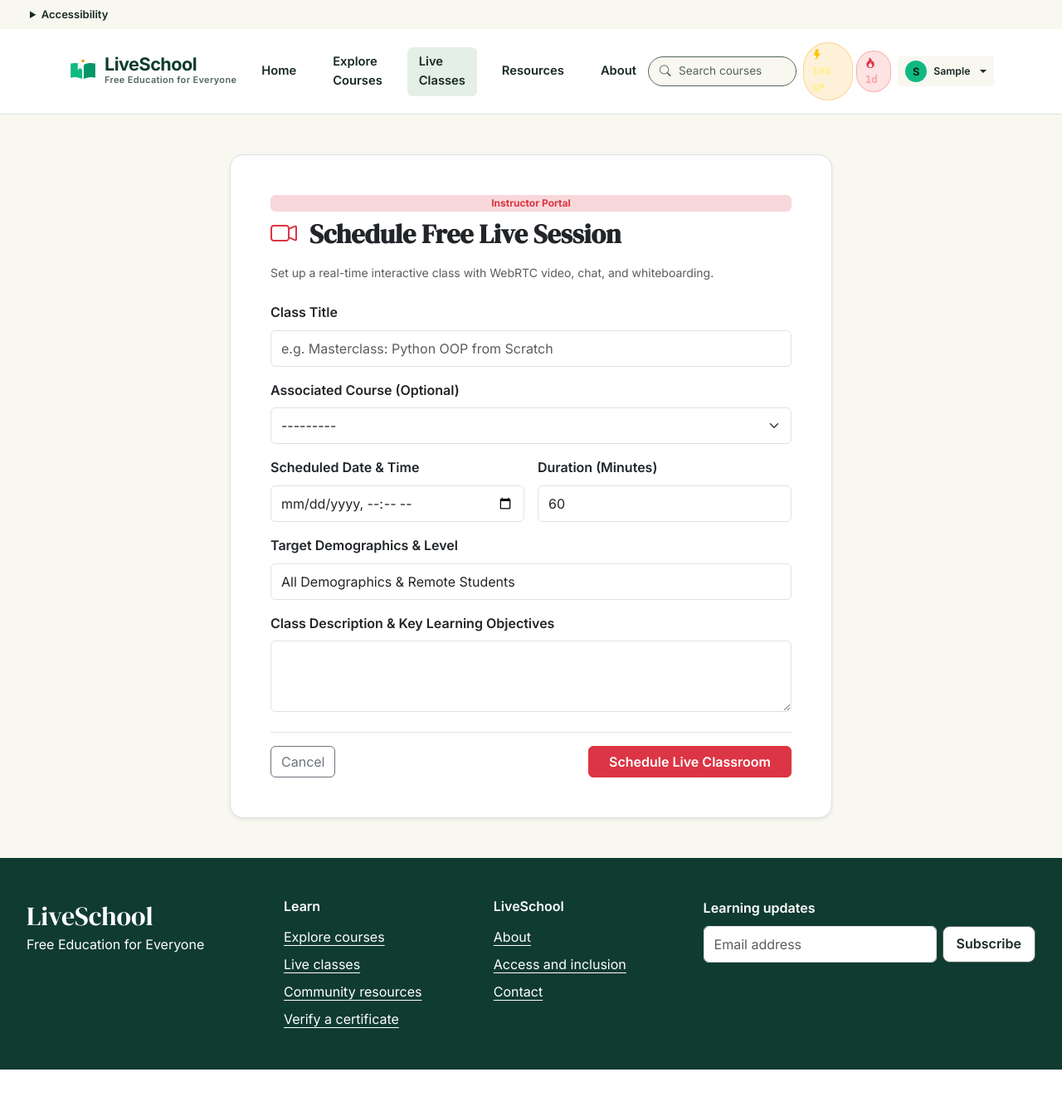
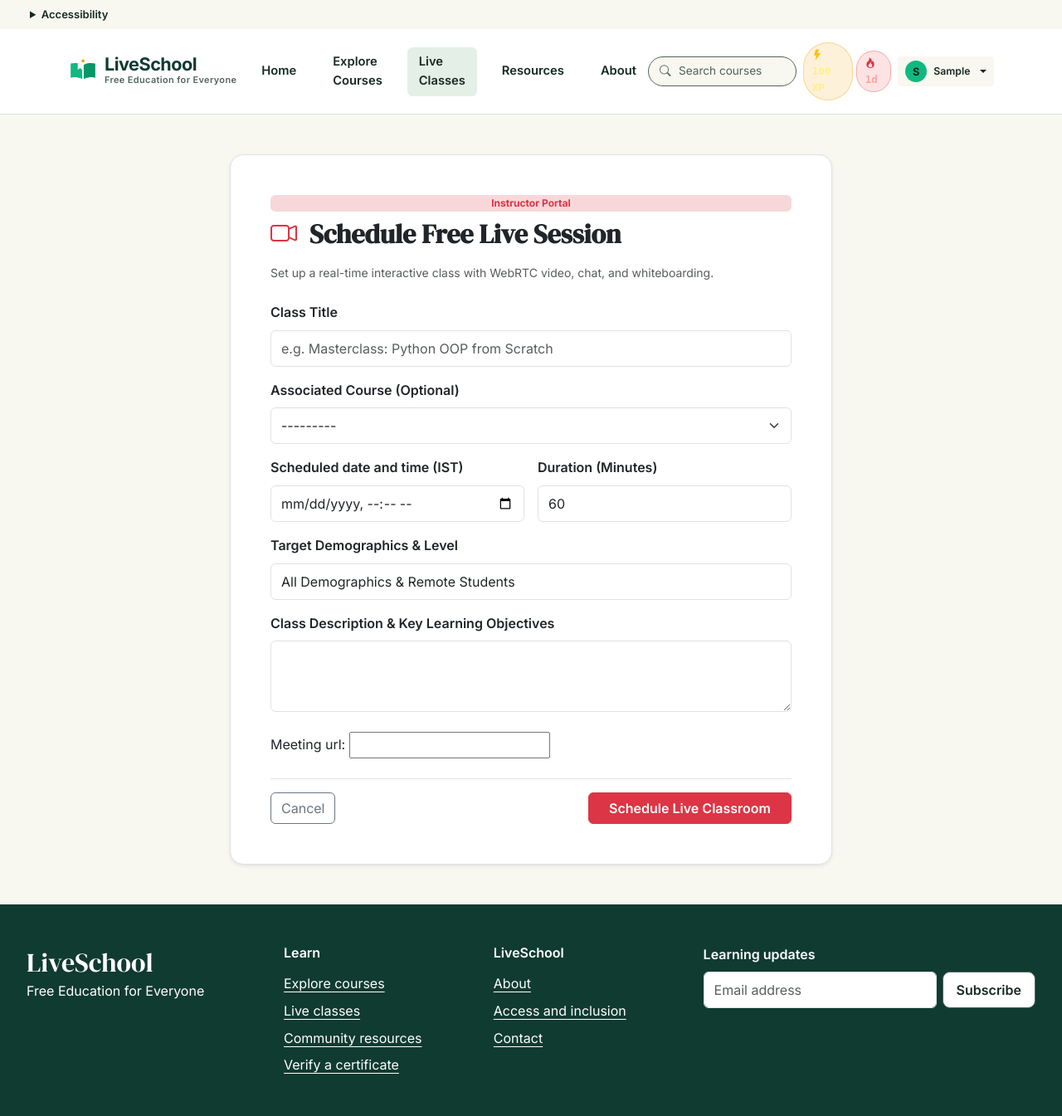
Before and after one commit to Raviranjan010/INT-253, a Django app: page /live/schedule/ in a window 1280 px wide. Shown: the whole page at 83% size. Before the commit the page ends 1289 px from the top, so only its background shows below. Run offline with Django 5.2, Linux system fonts and the light colour scheme; the visitor is signed in with stand-in values (Sample User, id 1); data comes from the database, SQL or seed files in the repository; data that the repository does not hold is empty; some libraries are stand-ins or nearby versions.

Commit message:
feat: implement live classes module with models, views, forms, and templates

```diff
--- a/accounts/models.py
+++ b/accounts/models.py
@@ -98,10 +98,12 @@ class CustomUser(AbstractUser):
         self.refresh_from_db(fields=['xp_points'])
 
     def update_streak(self):
-        today = timezone.now().date()
+        today = timezone.localdate()
         if self.last_active_date:
             last_date = self.last_active_date.date() if hasattr(self.last_active_date, 'date') else self.last_active_date
             diff = (today - last_date).days
+            if diff <= 0:
+                return
             if diff == 1:
                 self.streak_count += 1
             elif diff > 1:
--- a/live_classes/forms.py
+++ b/live_classes/forms.py
@@ -1,8 +1,22 @@
 from django import forms
+from django.utils import timezone
+from urllib.parse import urlsplit
 from .models import LiveSession, LiveClassDoubt
 from courses.models import Course
 
 class LiveSessionScheduleForm(forms.ModelForm):
+    def clean_scheduled_start(self):
+        start = self.cleaned_data['scheduled_start']
+        if start <= timezone.now():
+            raise forms.ValidationError('Choose a future date and time (IST).')
+        return start
+
+    def clean_meeting_url(self):
+        value = self.cleaned_data['meeting_url']
+        if value and urlsplit(value).scheme != 'https':
+            raise forms.ValidationError('Enter an HTTPS meeting link.')
+        return value
+
     def __init__(self, *args, user=None, **kwargs):
         super().__init__(*args, **kwargs)
         if user is not None and not user.is_staff:
@@ -10,7 +24,7 @@ class LiveSessionScheduleForm(forms.ModelForm):
 
     class Meta:
         model = LiveSession
-        fields = ('title', 'course', 'scheduled_start', 'duration_minutes', 'description', 'target_demographics')
+        fields = ('title', 'course', 'scheduled_start', 'duration_minutes', 'description', 'target_demographics', 'meeting_url')
         widgets = {
             'title': forms.TextInput(attrs={'class': 'form-control', 'placeholder': 'e.g. Masterclass: Python OOP from Scratch'}),
             'course': forms.Select(attrs={'class': 'form-select'}),
--- a/live_classes/models.py
+++ b/live_classes/models.py
@@ -28,6 +28,7 @@ class LiveSession(models.Model):
     status = models.CharField(max_length=20, choices=STATUS_CHOICES, default='scheduled')
     target_demographics = models.CharField(max_length=150, default='All Demographics & Remote Students')
     recording_url = models.URLField(blank=True, null=True, help_text='Link to session recording for offline/rural students')
+    meeting_url = models.URLField(blank=True)
     created_at = models.DateTimeField(auto_now_add=True)
 
     class Meta:
@@ -35,7 +36,7 @@ class LiveSession(models.Model):
 
     def save(self, *args, **kwargs):
         if not self.room_name:
-            self.room_name = f"liveschool-{str(self.id)[:8]}"
+            self.room_name = f"liveschool-{self.id.hex}"
         super().save(*args, **kwargs)
 
     def __str__(self):
@@ -43,11 +44,7 @@ class LiveSession(models.Model):
 
     @property
     def is_live_now(self):
-        if self.status == 'live':
-            return True
-        now = timezone.now()
-        end_time = self.scheduled_start + timezone.timedelta(minutes=self.duration_minutes)
-        return self.scheduled_start <= now <= end_time and self.status != 'completed'
+        return self.status == 'live'
 
     @property
     def attendee_count(self):
--- a/live_classes/urls.py
+++ b/live_classes/urls.py
@@ -7,6 +7,7 @@ urlpatterns = [
     path('', views.live_class_list, name='live_class_list'),
     path('schedule/', views.schedule_live_class, name='schedule_live_class'),
     path('<uuid:session_id>/', views.live_class_room, name='live_class_room'),
+    path('<uuid:session_id>/manage/', views.manage_session, name='manage_session'),
     path('<uuid:session_id>/doubt/', views.post_doubt, name='post_doubt'),
     path('doubt/<int:doubt_id>/answer/', views.answer_doubt, name='answer_doubt'),
 ]
--- a/live_classes/views.py
+++ b/live_classes/views.py
@@ -1,9 +1,13 @@
 from django.shortcuts import render, redirect, get_object_or_404
+from django import forms
 from django.contrib.auth.decorators import login_required
 from django.contrib import messages
 from django.http import HttpResponseNotAllowed
 from django.utils import timezone
 from django.conf import settings
+from django.core.exceptions import PermissionDenied
+from django.db import transaction
+from django.views.decorators.http import require_POST
 
 from .models import LiveSession, SessionAttendee, LiveClassDoubt
 from .forms import LiveSessionScheduleForm, DoubtForm
@@ -30,7 +34,7 @@ def live_class_list(request):
 @login_required
 def live_class_room(request, session_id):
     session = get_object_or_404(LiveSession.objects.select_related('course', 'instructor'), id=session_id)
-    is_session_host = (request.user == session.instructor or request.user.is_staff)
+    is_session_host = request.user.is_staff or (request.user.is_instructor and request.user == session.instructor)
 
     # 1. Enforce enrollment access restriction if session is tied to a specific course
     if session.course and not is_session_host:
@@ -47,8 +51,9 @@ def live_class_room(request, session_id):
         return redirect('live_classes:live_class_list')
 
     # 3. Track attendance & prevent XP manipulation (award attendance XP exactly once per session)
-    SessionAttendee.objects.get_or_create(session=session, user=request.user)
-    request.user.award_xp('live_attendance', session.id, 10)
+    if not is_session_host and not request.user.is_instructor:
+        SessionAttendee.objects.get_or_create(session=session, user=request.user)
+        request.user.award_xp('live_attendance', session.id, 10)
 
     # Doubts in this session
     doubts = session.doubts.select_related('student').all()
@@ -58,11 +63,45 @@ def live_class_room(request, session_id):
         'session': session,
         'doubts': doubts,
         'doubt_form': doubt_form,
-        'jitsi_domain': getattr(settings, 'JITSI_DOMAIN', 'meet.jit.si'),
+        'jitsi_domain': settings.JITSI_DOMAIN if settings.JITSI_DOMAIN != 'meet.jit.si' else '',
         'user_display_name': request.user.get_full_name() or request.user.username,
         'is_instructor': is_session_host,
     }
     return render(request, 'live_classes/live_class_room.html', context)
+
+
+@login_required
+@require_POST
+@transaction.atomic
+def manage_session(request, session_id):
+    session = get_object_or_404(LiveSession.objects.select_for_update(), id=session_id)
+    if not (request.user.is_staff or (request.user.is_instructor and request.user == session.instructor)):
+        raise PermissionDenied
+    transitions = {
+        'scheduled': {'start': 'live', 'cancel': 'cancelled'},
+        'live': {'end': 'completed', 'cancel': 'cancelled'},
+    }
+    action = request.POST.get('action')
+    target = transitions.get(session.status, {}).get(action)
+    if target:
+        session.status = target
+        session.save(update_fields=['status'])
+    elif action == 'recording' and session.status == 'completed':
+        field = forms.URLField(assume_scheme='https')
+        try:
+            value = field.clean(request.POST.get('recording_url'))
+            if not value.startswith('https://'):
+                raise forms.ValidationError('Use an HTTPS link.')
+        except forms.ValidationError:
+            messages.error(request, 'Enter a valid HTTPS recording link.')
+        else:
+            session.recording_url = value
+            session.save(update_fields=['recording_url'])
+    else:
+        messages.error(request, 'This action is unavailable for the current class status.')
+    if session.status == 'cancelled':
+        return redirect('live_classes:live_class_list')
+    return redirect('live_classes:live_class_room', session_id=session.id)
 
 
 @login_required
--- a/liveschool_project/settings.py
+++ b/liveschool_project/settings.py
@@ -138,7 +138,7 @@ AUTH_PASSWORD_VALIDATORS = [
 ]
 
 LANGUAGE_CODE = 'en-us'
-TIME_ZONE = 'UTC'
+TIME_ZONE = 'Asia/Kolkata'
 USE_I18N = True
 USE_TZ = True
 
@@ -208,7 +208,7 @@ CSRF_TRUSTED_ORIGINS = [
 SECURE_REFERRER_POLICY = 'same-origin'
 
 # Jitsi Meet Domain for WebRTC Live Classroom
-JITSI_DOMAIN = os.getenv('JITSI_DOMAIN', 'meet.jit.si')
+JITSI_DOMAIN = os.getenv('JITSI_DOMAIN', '')
 
 # Production Security Hardening
 if not DEBUG:
--- a/templates/live_classes/live_class_list.html
+++ b/templates/live_classes/live_class_list.html
@@ -41,7 +41,7 @@
                 <span class="live-pill-tag"><i class="bi bi-broadcast"></i> LIVE NOW</span>
               {% else %}
                 <span class="badge bg-light text-dark border">
-                  <i class="bi bi-calendar-event text-mint-dark me-1"></i> {{ session.scheduled_start|date:"M d, H:i" }}
+                  <i class="bi bi-calendar-event text-mint-dark me-1"></i> {{ session.scheduled_start|date:"M d, H:i" }} IST
                 </span>
               {% endif %}
               <small class="text-muted"><i class="bi bi-clock me-1"></i>{{ session.duration_minutes }} mins</small>
--- a/templates/live_classes/schedule_live_class.html
+++ b/templates/live_classes/schedule_live_class.html
@@ -21,8 +21,9 @@
       </div>
       <div class="row g-3 mb-3">
         <div class="col-md-6">
-          <label class="form-label fw-semibold">Scheduled Date & Time</label>
+          <label class="form-label fw-semibold" for="{{ form.scheduled_start.id_for_label }}">Scheduled date and time (IST)</label>
           {{ form.scheduled_start }}
+          {{ form.scheduled_start.errors }}
         </div>
         <div class="col-md-6">
           <label class="form-label fw-semibold">Duration (Minutes)</label>
@@ -37,6 +38,11 @@
         <label class="form-label fw-semibold">Class Description & Key Learning Objectives</label>
         {{ form.description }}
       </div>
+      <div class="mb-4">
+        {{ form.meeting_url.label_tag }}
+        {{ form.meeting_url }}
+        {{ form.meeting_url.errors }}
+      </div>
 
       <div class="d-flex justify-content-between pt-3 border-top">
         <a href="{% url 'live_classes:live_class_list' %}" class="btn btn-outline-secondary">Cancel</a>
```
Also changed, not shown: templates/live_classes/live_class_room.html (+28 -1 lines), live_classes/migrations/0002_meeting_url.py (added).
